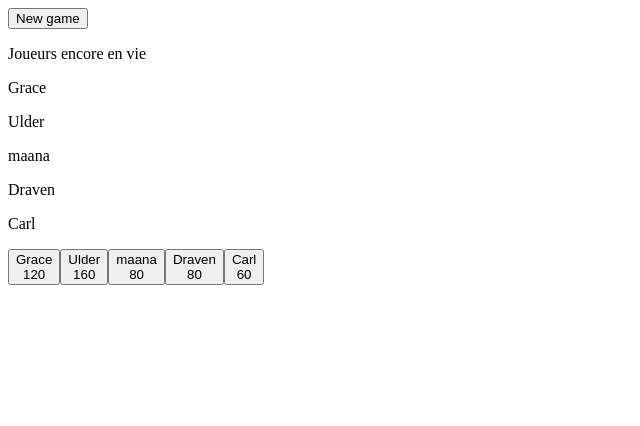
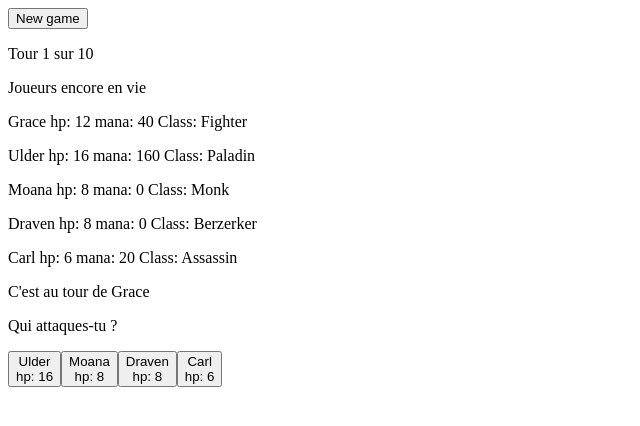
Before and after one commit to FabCom/rpgJS, a plain HTML site: page index.html in a window 1280 px wide. Both pictures are taken after a click on the button "New game". Shown: the whole page, without its empty margins (0-640 px from the left). Drawn offline with Linux system fonts and the light colour scheme.

Commit message:
delete of dead players

```diff
--- a/index.html
+++ b/index.html
@@ -8,11 +8,11 @@
 </head>
 <body>
   <input type="button" value="New game" onclick="start()">
+  <div id="turn_counter"></div>
   <div class="container" id="result">
   </div>
   <div id="target"></div>
   <div id="active_player"></div>
-  <div id="turn_counter"></div>
 
 
 </body>
--- a/js/main.js
+++ b/js/main.js
@@ -25,8 +25,8 @@ class Game {
   }
 
   begin_turn(){
-    addElementToDiv("turn_counter", this.turn_count)
     resetDiv("turn_counter");
+    addElementToDiv("turn_counter", "Tour " + (11 - this.turn_count) + " sur 10")
     console.log(this.players)
     if (this.turn_count != 0){
       let turn = new Turn(this, this.players);
@@ -43,34 +43,42 @@ class Game {
 
 class Turn
 {
-  constructor(game,players,active_players=players, active_player, turn_status = 1)
+  constructor(game,players)
   {
     this.game = game
-    this.players = players;
-    this.active_players = active_players;
-    this.active_player = active_player;
-    this.turn_status = turn_status;
-    addElementToDiv("result","Joueurs encore en vie")
-    players.forEach(player => addElementToDiv("result",player.name))
+    this.players = players.filter(player => player.status == "playing");
+    this.active_players = this.players.slice();
+    this.active_player = null;
   }
 
   target_select()
   {
-    let active_player = this.active_players[0];
-
-    this.players.forEach(victim => {this.createButtonTarget(active_player, victim)})
+    resetDiv("result");
+    addElementToDiv("result","Joueurs encore en vie")
+    this.players.filter(player => player.status == "playing").forEach(player => addElementToDiv("result",player.name +" hp: " + player.hp + " mana: " + player.mana + " Class: " + player.class_name))
+    this.active_player = this.active_players[0];
+    addElementToDiv("target", "C'est au tour de " + this.active_player.name)
+    addElementToDiv("target", "Qui attaques-tu ?")
+    let victims = this.players.filter(player => player != this.active_player)
+    victims.forEach(victim => {this.createButtonTarget(this.active_player, victim)})
   }
 
   switch_player()
   {
     resetDiv("target");
+    this.active_players = this.active_players.filter(player => player.status == "playing");
+    this.players = this.players.filter(player => player.status == "playing");
     this.active_players.splice(0, 1);
+    console.log("players : ")
+    console.log(this.players)
+    console.log("active_players : ")
+    console.log(this.active_players)
     console.log("Changement de personnage");
     if (this.active_players.length !== 0){
       this.target_select();
     } else {
       this.game.begin_turn();
-      console.log("Grrrrrr")
+      console.log("Nouveau tour")
     }
 
   }
@@ -79,7 +87,7 @@ class Turn
     let turn = this
     var ResultDiv = document.getElementById('target');
     var btn = document.createElement("BUTTON");
-    btn.innerHTML = victim.name + "<br>" + victim.hp;
+    btn.innerHTML = victim.name + "<br>" + "hp: " + victim.hp;
     btn.onclick = function(){
       player.dealDamage(victim);
       turn.switch_player();
--- a/js/perso.js
+++ b/js/perso.js
@@ -35,8 +35,9 @@ class Character {
 }
 
 class Fighter extends Character {
-  constructor(hp=120, dmg=4, mana=40, name="Grace", status){
+  constructor(hp=12, dmg=4, mana=40, name="Grace", status){
     super(hp,dmg,mana,name,status);
+    this.class_name = "Fighter";
   }
 
   darkVision(victim) {
@@ -53,8 +54,9 @@ class Fighter extends Character {
 }
 
 class Paladin extends Character {
-  constructor(hp=160, dmg=3, mana=160,name="Ulder",status){
+  constructor(hp=16, dmg=3, mana=160,name="Ulder",status){
     super(hp,dmg,mana,name,status)
+    this.class_name = "Paladin";
   }
 
   healingLighting(victim) {
@@ -64,19 +66,22 @@ class Paladin extends Character {
 }
 
 class Monk extends Character {
-  constructor(hp=80, dmg=4, mana=0,name="maana",status){
+  constructor(hp=8, dmg=4, mana=0,name="Moana",status){
     super(hp,dmg,mana,name,status)
+    this.class_name = "Monk";
   }
 }
 
 class Berzerker extends Character {
-  constructor(hp=80, dmg=4, mana=0,name="Draven",status){
+  constructor(hp=8, dmg=4, mana=0,name="Draven",status){
     super(hp,dmg,mana,name,status)
+    this.class_name = "Berzerker";
   }
 
 }
 class Assassin extends Character {
-  constructor(hp=60, dmg=6, mana=20,name="Carl",status){
+  constructor(hp=6, dmg=6, mana=20,name="Carl",status){
     super(hp,dmg,mana,name,status)
+    this.class_name = "Assassin";
   }
 }
```
